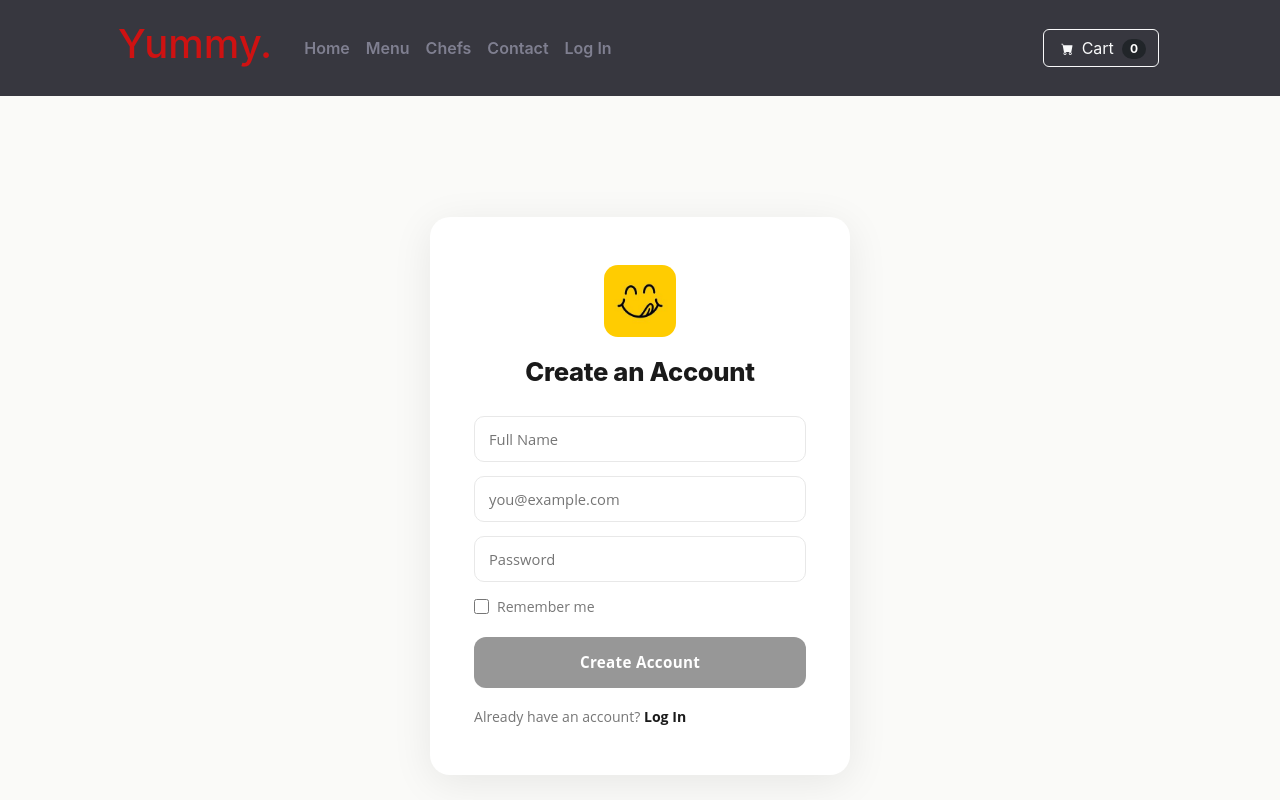
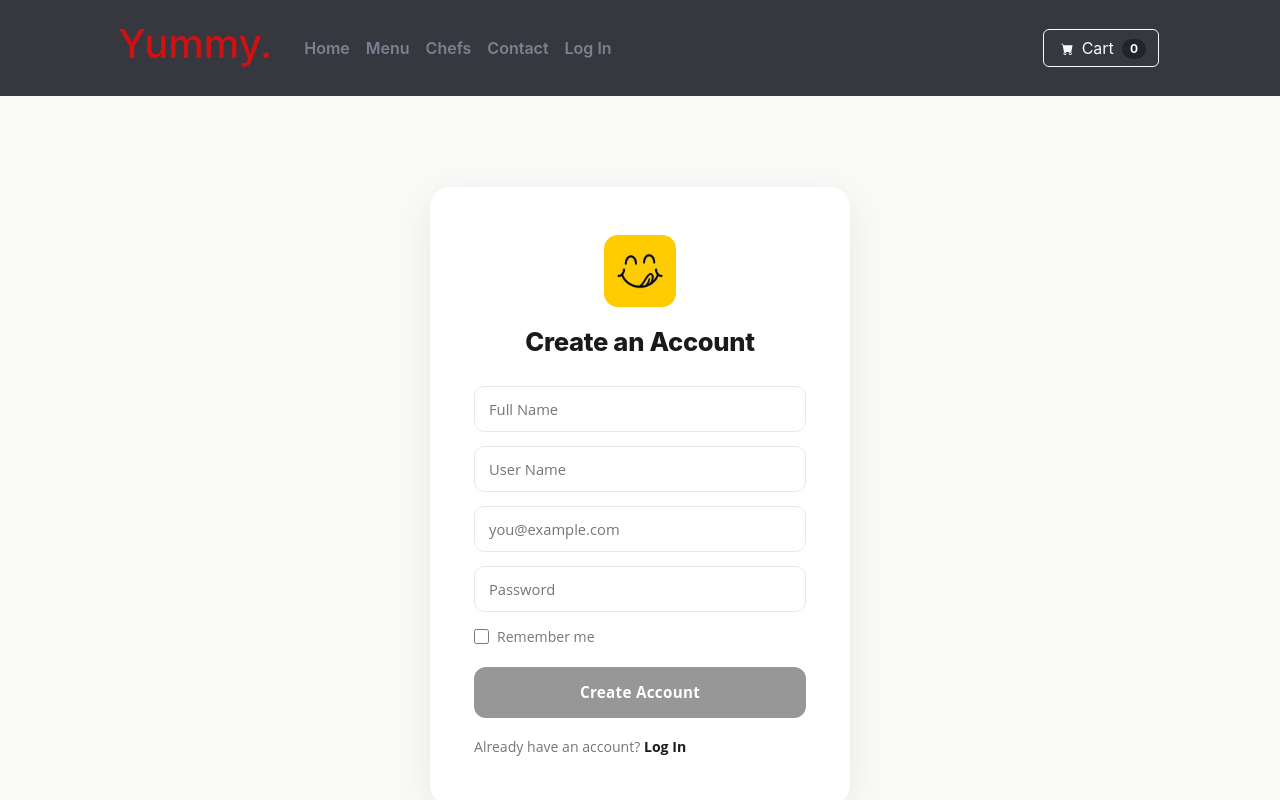
Before and after one commit to tmenCodes/RestaurantFrontend, an Angular app: page /signup in a window 1280 px wide. Shown: the top 800 px of the page. Built offline with nearby package versions, Linux system fonts and the light colour scheme; no server answers.

Commit message:
add username

```diff
--- a/src/app/signup/signup.component.html
+++ b/src/app/signup/signup.component.html
@@ -19,7 +19,7 @@
         />
       </div>
 
-      <!-- <div class="field-group">
+      <div class="field-group">
         <label class="field-label" for="username">Username</label>
         <input
           class="field-input"
@@ -31,7 +31,7 @@
         @if (SignUpForm.get('UserName')?.hasError('UserNameDuplicate')) {
         <span class="field-error">Username has already been taken.</span>
         }
-      </div> -->
+      </div>
 
       <div class="field-group">
         <label class="field-label" for="email">Email</label>
--- a/src/app/signup/signup.component.ts
+++ b/src/app/signup/signup.component.ts
@@ -29,11 +29,11 @@ export class SignupComponent {
   SignUpForm = new FormGroup(
     {
       FullName: new FormControl('', Validators.required),
-      // UserName: new FormControl(
-      //   '',
-      //   [Validators.required],
-      //   CheckEmailExistsValidator.CheckDuplicateNameValidator(this.Http)
-      // ),
+      UserName: new FormControl(
+        '',
+        [Validators.required],
+        CheckEmailExistsValidator.CheckDuplicateNameValidator(this.Http)
+      ),
       Email: new FormControl(
         '',
         [Validators.required, Validators.email],
--- a/src/environments/environment.development.ts
+++ b/src/environments/environment.development.ts
@@ -1,6 +1,6 @@
 export const environment = {
-  // url: 'http://localhost:5182/',
-  // carturl: 'http://localhost:5182/api/',
+  //url: 'http://localhost:5182/',
+  //carturl: 'http://localhost:5182/api/',
   url: 'https://yummy.tonymdesigns.com/backend/',
   carturl: 'https://yummy.tonymdesigns.com/backend/api/',
 };
--- a/src/environments/environment.ts
+++ b/src/environments/environment.ts
@@ -1,6 +1,6 @@
 export const environment = {
-  //url: 'http://localhost:5182/',
-  //carturl: 'http://localhost:5182/api/',
+  // url: 'http://localhost:5182/',
+  // carturl: 'http://localhost:5182/api/',
   url: 'https://yummy.tonymdesigns.com/backend/',
   carturl: 'https://yummy.tonymdesigns.com/backend/api/',
 };
```
